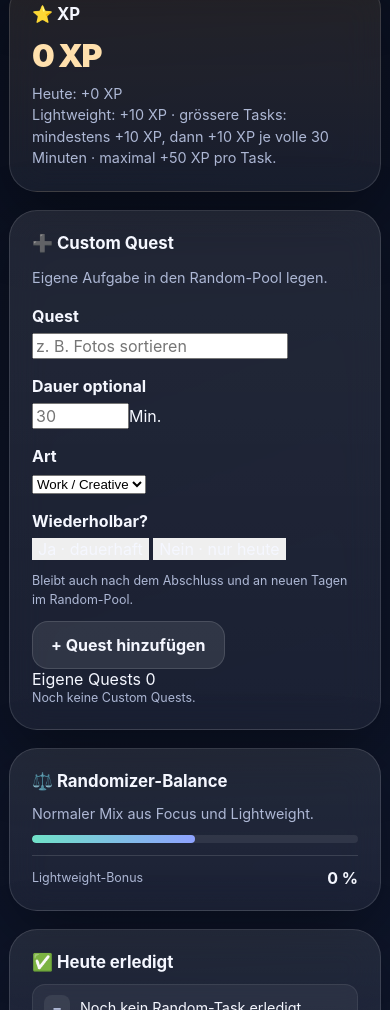
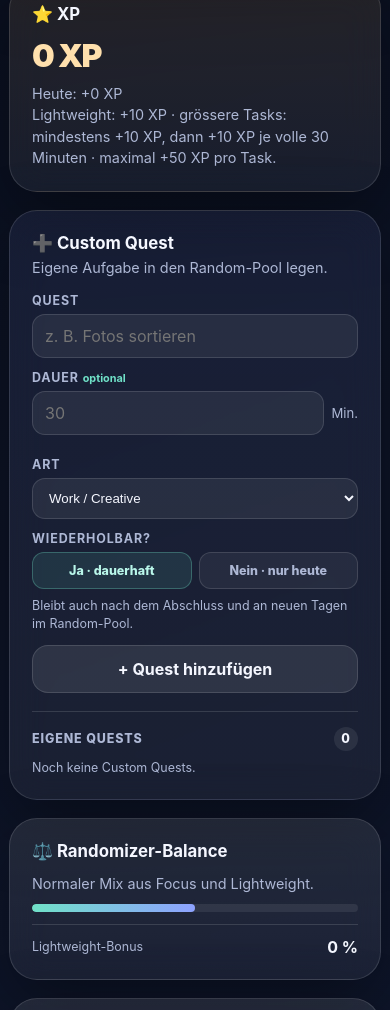
Before and after one commit to modebrecht/HomeOffice, a plain HTML site: page index.html in a window 390 px wide. Shown: the part 1009-2019 px from the top of the page. Drawn offline with Linux system fonts and the light colour scheme.

Commit message:
Style custom quest builder

```diff
--- a/overrides.css
+++ b/overrides.css
@@ -22,6 +22,33 @@
 .history .history-main{display:flex;flex:1;justify-content:space-between;gap:10px;align-items:center}
 .history .history-meta{color:var(--muted);font-size:.78rem;white-space:nowrap}
 .history .history-xp{color:#ffe0ad;font-weight:900;white-space:nowrap}
+.custom-card{background:linear-gradient(180deg,rgba(142,162,255,.09),rgba(255,255,255,.055))!important}
+.custom-card-head h3{margin-bottom:4px!important}
+.custom-card-head p{margin:0 0 14px}
+.custom-form label{font-size:.78rem;text-transform:uppercase;letter-spacing:.07em;color:var(--muted);margin:12px 0 6px}
+.custom-form input,.custom-form select{width:100%;border:1px solid var(--line);background:rgba(255,255,255,.065);color:var(--text);border-radius:13px;padding:11px 12px;outline:none}
+.custom-form input:focus,.custom-form select:focus{border-color:rgba(142,162,255,.52);box-shadow:0 0 0 3px rgba(142,162,255,.08)}
+.custom-form select option{background:#11182b;color:#f5f7ff}
+.custom-grid{display:grid;grid-template-columns:1fr 1fr;gap:10px}
+.optional{font-size:.68rem;text-transform:none;letter-spacing:0;color:var(--accent2)}
+.duration-input{display:flex;align-items:center;gap:7px}
+.duration-input input{min-width:0}
+.duration-input span{font-size:.82rem;color:var(--muted)}
+.repeat-choice{display:grid;grid-template-columns:1fr 1fr;gap:7px}
+.repeat-option{padding:10px 8px;border-radius:12px;border:1px solid var(--line);background:rgba(255,255,255,.055);color:var(--muted);font-size:.78rem;font-weight:800}
+.repeat-option.active{background:rgba(112,225,200,.11);border-color:rgba(112,225,200,.30);color:#b9f7ea}
+.repeat-help{margin:8px 0 0}
+.custom-add{width:100%;margin-top:12px}
+.custom-list-wrap{margin-top:18px;padding-top:15px;border-top:1px solid var(--line)}
+.custom-list-title{display:flex;justify-content:space-between;align-items:center;font-size:.78rem;text-transform:uppercase;letter-spacing:.07em;color:var(--muted);font-weight:800;margin-bottom:8px}
+.custom-list-title span{min-width:24px;height:24px;border-radius:999px;display:grid;place-items:center;background:rgba(255,255,255,.08);color:var(--text)}
+.custom-task-list{display:grid;gap:7px}
+.custom-task-row{display:flex;align-items:center;gap:8px;padding:9px 10px;border-radius:12px;background:rgba(255,255,255,.05);border:1px solid rgba(255,255,255,.07)}
+.custom-task-info{min-width:0;display:flex;flex:1;flex-direction:column;gap:2px}
+.custom-task-info strong{font-size:.88rem;white-space:nowrap;overflow:hidden;text-overflow:ellipsis}
+.custom-task-info span{font-size:.7rem;color:var(--muted)}
+.custom-delete{width:29px;height:29px;border-radius:9px;display:grid;place-items:center;background:rgba(255,141,156,.08);border:1px solid rgba(255,141,156,.17);color:#ffc3cc;font-size:1.1rem}
+.custom-delete:disabled{opacity:.25}
 .hidden{display:none!important}
 @media(max-width:620px){
   .header-status{justify-content:flex-start;margin-top:14px}
@@ -29,4 +56,5 @@
   .task-xp-live{text-align:left}
   .task-footer,.task-finish-zone{justify-content:stretch}
   .task-footer>button,.task-finish-zone>button{width:100%;justify-content:center}
+  .custom-grid{grid-template-columns:1fr}
 }
```
